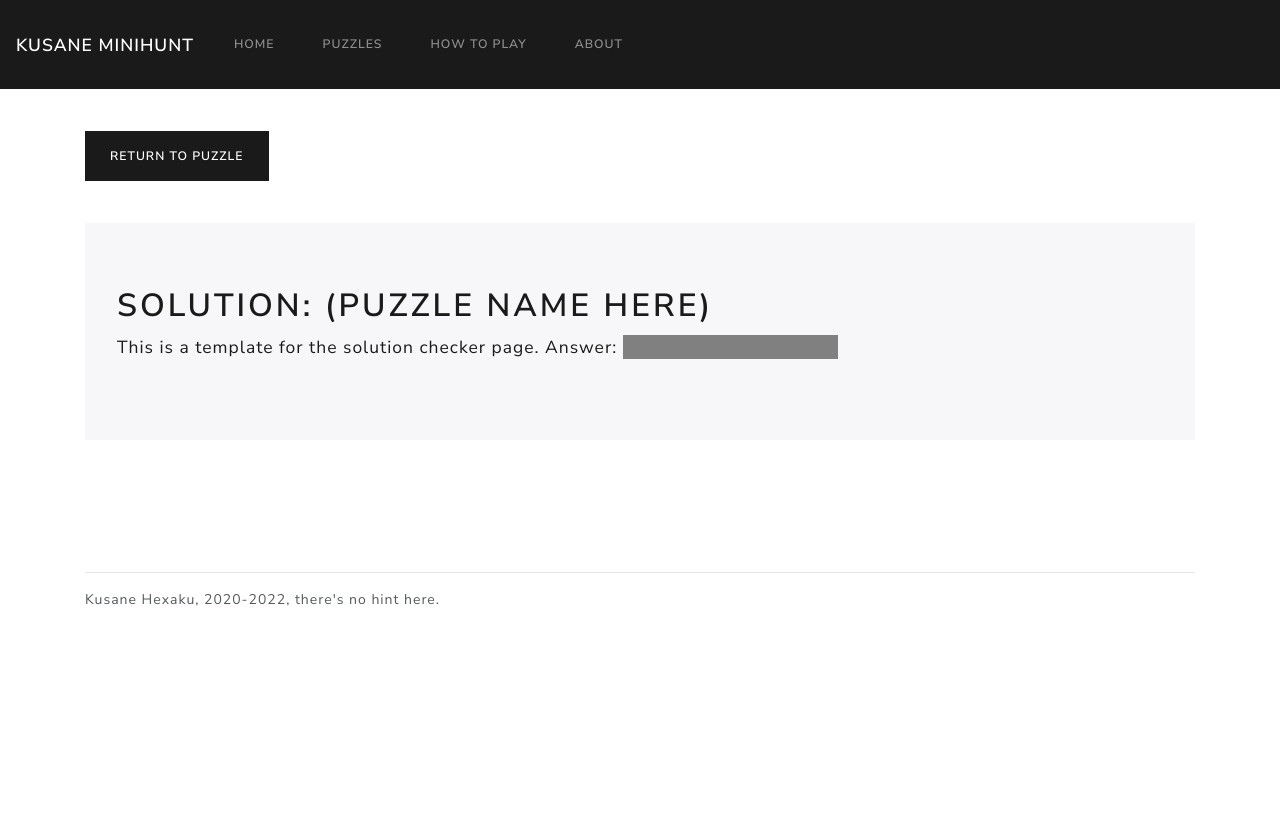
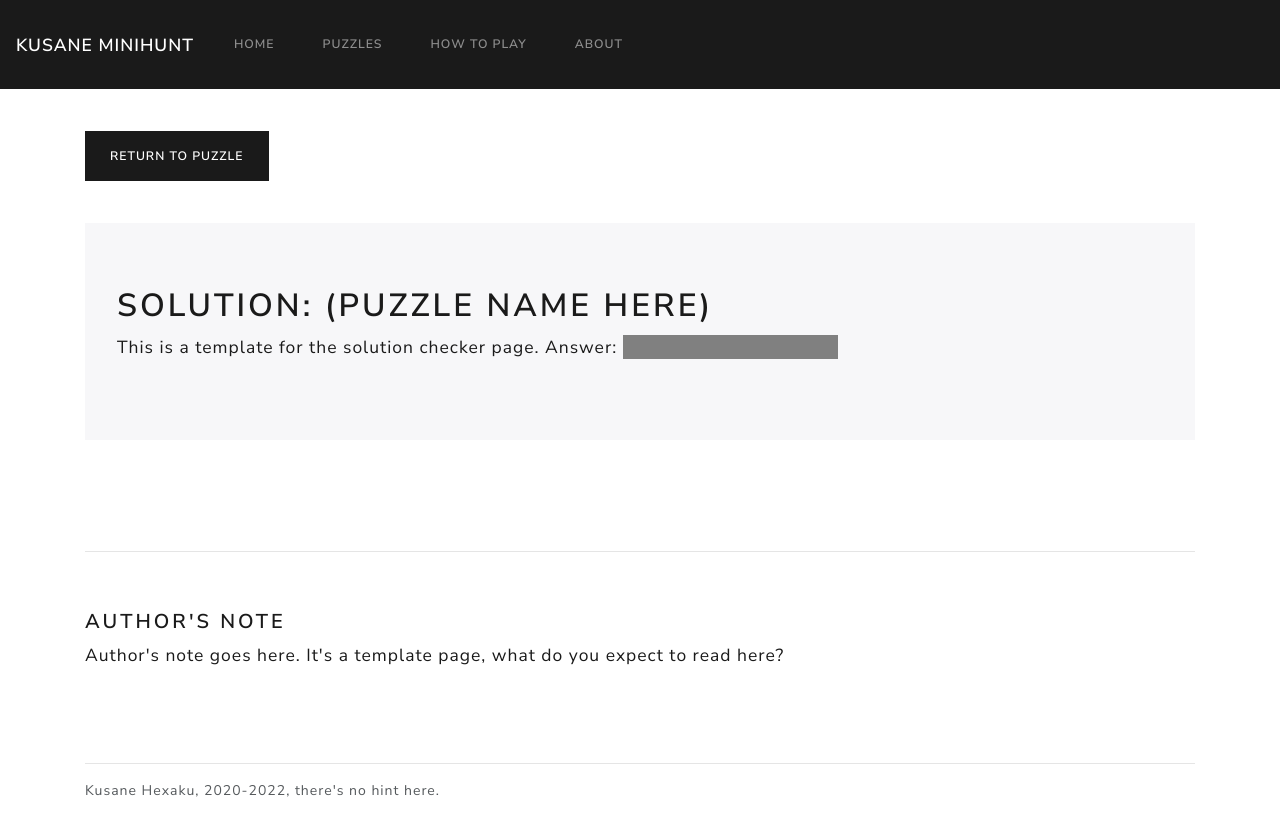
Before and after one commit to KusaneHexaku/kusane-minihunt-1, a plain HTML site: page solution/template.html in a window 1280 px wide. Drawn offline with nearby package versions, Linux system fonts and the light colour scheme.

Commit message:
Update template.html

```diff
--- a/solution/template.html
+++ b/solution/template.html
@@ -52,7 +52,11 @@
 <br>
 <div>
 
+ <br><br><hr /><br><br>
 
+<h4>Author's Note</h4>
+
+<p class="lead text-primary">Author's note goes here. It's a template page, what do you expect to read here?</p>
 
 <br><br><br>
 
```
